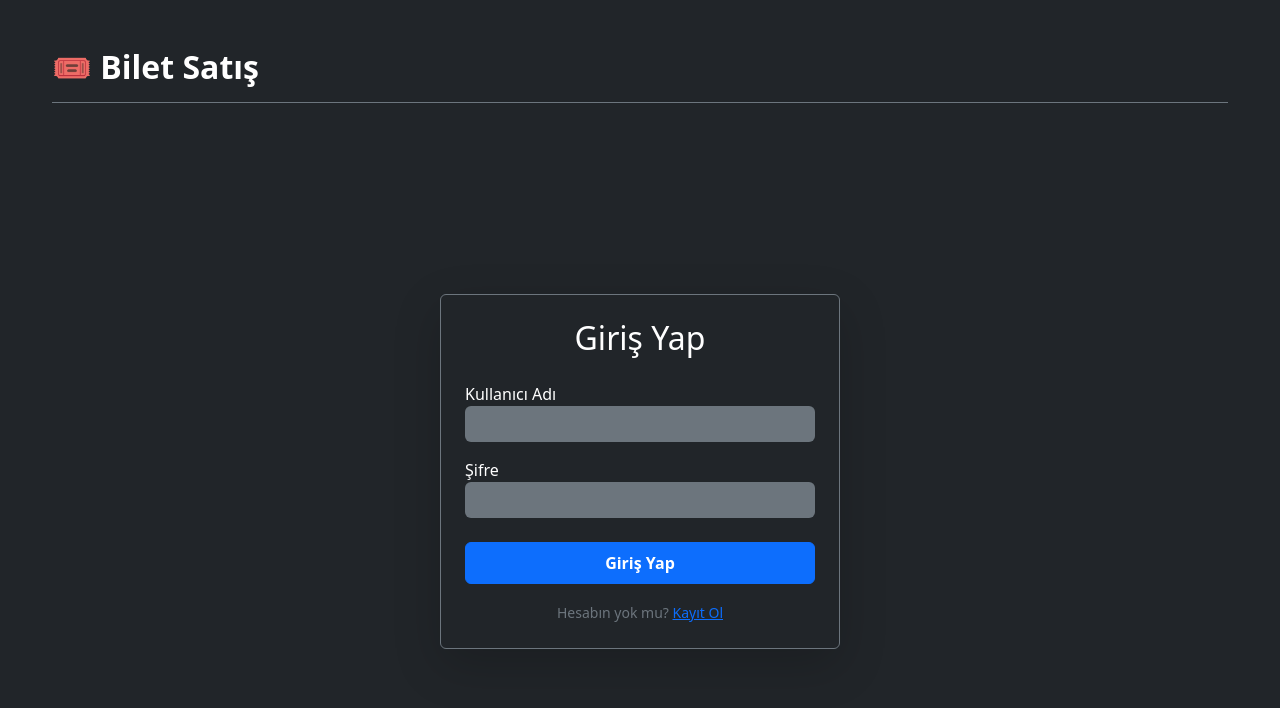
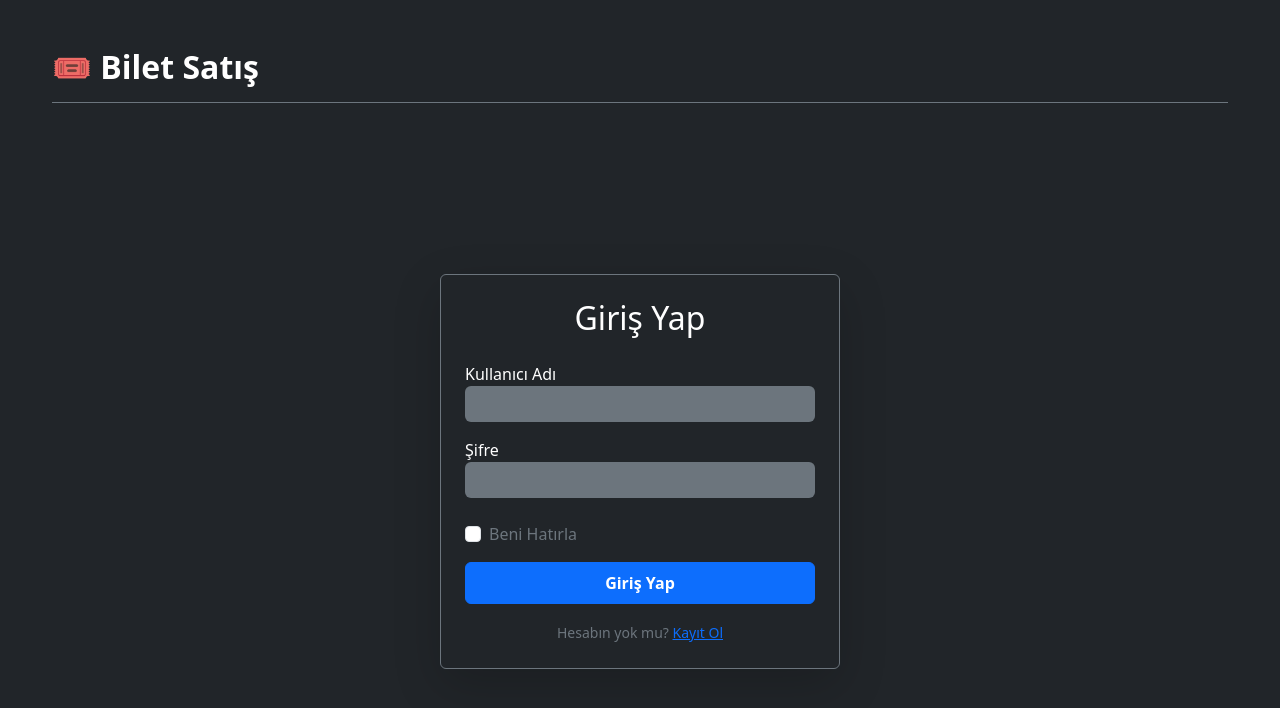
Before and after one commit to ertugelbir-hub/biletsatisuygulamasi-frontend, a React (Vite) app: page / in a window 1280 px wide. Shown: the top 708 px of the page. Built offline with nearby package versions, Linux system fonts and the light colour scheme; no server answers.

Commit message:
feat: 'Beni Hatırla' (Remember Me) özelliği eklendi ve oturum yönetimi localStorage/sessionStorage ile güncellendi.

```diff
--- a/src/App.jsx
+++ b/src/App.jsx
@@ -16,8 +16,7 @@ function App() {
   // --- 1. STATE TANIMLARI (Hepsi En Tepede) ---
     // Adres çubuğu "/" değilse (örn: /admin, /abc) true olur
   const [isNotFound, setIsNotFound] = useState(window.location.pathname !== "/");
-  const [isAuthenticated, setIsAuthenticated] = useState(!!localStorage.getItem("token"));
-  const [events, setEvents] = useState([]);
+  const [isAuthenticated, setIsAuthenticated] = useState(!!(localStorage.getItem("token") || sessionStorage.getItem("token")));
   const [loading, setLoading] = useState(true);
   const [error, setError] = useState("");
 
@@ -28,12 +27,13 @@ function App() {
 
   // Sayfa Yönlendirme State'leri
   const [selectedEvent, setSelectedEvent] = useState(null);
+  const [events, setEvents] = useState([]);
   const [showMyTickets, setShowMyTickets] = useState(false);
   const [showAdmin, setShowAdmin] = useState(false); // Admin paneli açık mı?
   const [showProfile, setShowProfile] = useState(false);
 
   // Kullanıcı Rolü
-  const userRole = localStorage.getItem("role"); // ADMIN mi USER mı?
+ const userRole = localStorage.getItem("role") || sessionStorage.getItem("role");
 
 
   // --- 2. USE EFFECT ---
@@ -59,6 +59,7 @@ function App() {
         sort: "dateTime",
         dir: "asc",
         ...filters
+
       };
 
      // Temizlik: Boş string olan filtreleri gönderme
@@ -224,9 +225,9 @@ return (
                     setShowAdmin(false);
                  }}
                >
-                 👤 {localStorage.getItem("username")}
+                 👤 {localStorage.getItem("username") || sessionStorage.getItem("username")}
                </button>
-               <button onClick={handleLogout} className="btn btn-outline-danger">Çıkış ({localStorage.getItem("username")})</button>
+               <button onClick={handleLogout} className="btn btn-outline-danger">Çıkış ({localStorage.getItem("username") || sessionStorage.getItem("username")})</button>
             </div>
           )}
         </div>
--- a/src/apiClient.js
+++ b/src/apiClient.js
@@ -10,8 +10,8 @@ const apiClient = axios.create({
 // HER İSTEKTEN ÖNCE ÇALIŞACAK "KAPICI" (INTERCEPTOR)
 apiClient.interceptors.request.use(
   (config) => {
-    // Tarayıcının hafızasından token'ı al
-    const token = localStorage.getItem("token");
+   // ÖNCE localStorage'a bak, YOKSA sessionStorage'a bak
+    const token = localStorage.getItem("token") || sessionStorage.getItem("token");
 
     // Eğer token varsa, isteğin başlığına (Header) yapıştır
     if (token) {
--- a/src/components/auth/Auth.jsx
+++ b/src/components/auth/Auth.jsx
@@ -10,6 +10,7 @@ function Auth({ onLoginSuccess }) {
   const [email, setEmail] = useState(""); // Sadece kayıt için
   const [error, setError] = useState("");
   const [loading, setLoading] = useState(false);
+  const [rememberMe, setRememberMe] = useState(false);
   const handleSubmit = async (e) => {
     e.preventDefault();
     setError("");
@@ -25,17 +26,42 @@ function Auth({ onLoginSuccess }) {
 
     try {
       const response = await apiClient.post(endpoint, payload);
+      console.log("Backend Cevabı:", response); // <--- LOG 1
 
       if (isLogin) {
         // GİRİŞ BAŞARILI: Token'ı kaydet
         // Backend'den dönen yapın { token: "..." } ise:
         const token = response.data.token || response.data; // String dönerse direkt al
-        // YENİ KISIM: Token'ı çöz ve rolü al
-        const decoded = jwtDecode(token);
-        const userRole = decoded.role; // Backend'de "role" diye kaydetmiştik
-        localStorage.setItem("token", token);
-        localStorage.setItem("username", username);
-        localStorage.setItem("role", userRole); // <-- ROLÜ KAYDETTİK
+        console.log("Gelen Token:", token); // <--- LOG 2
+        // YENİ KISIM: Token'ı çöz ve rolü al,
+        if (!token) {
+            throw new Error("Backend'den Token gelmedi!");
+        }
+        let userRole = "USER";
+       try {
+            const decoded = jwtDecode(token);
+            console.log("Çözülen Token:", decoded); // <--- LOG 3
+
+            if (decoded.role) {
+                userRole = decoded.role || "USER";
+            }
+
+            } catch (decodeError) {
+            console.error("Token çözülemedi:", decodeError);
+            // Token çözülemezse bile akışı bozmayalım, varsayılan role ile devam edelim
+        }
+
+        if (rememberMe) {
+            // Kalıcı Hafıza (Beni Hatırla SEÇİLİ)
+            localStorage.setItem("token", token);
+            localStorage.setItem("username", username);
+            localStorage.setItem("role", userRole);
+        } else {
+            // Geçici Hafıza (Beni Hatırla SEÇİLİ DEĞİL)
+            sessionStorage.setItem("token", token);
+            sessionStorage.setItem("username", username);
+            sessionStorage.setItem("role", userRole);
+        }
         toast.success("👋 Hoşgeldin " + username);
         onLoginSuccess(); // App.jsx'e haber ver
       } else {
@@ -46,9 +72,14 @@ function Auth({ onLoginSuccess }) {
       }
       if (!isLogin) setLoading(false);
     } catch (err) {
-      console.error(err);
+
+      console.error("LOGIN HATASI DETAYI:", err); // <--- LOG 4 (Gerçek hatayı burada göreceğiz)
+      if (!err.response) {
+          setError("Uygulama hatası: " + err.message);
+      }else{
       const msg = getErrorMessage(err);
       toast.error(`❌ ${msg}`);
+    }
       setLoading(false);
     }
   };
@@ -95,6 +126,20 @@ function Auth({ onLoginSuccess }) {
               required
             />
           </div>
+          {isLogin && (
+            <div className="mb-3 form-check">
+                <input
+                    type="checkbox"
+                    className="form-check-input"
+                    id="rememberMe"
+                    checked={rememberMe}
+                    onChange={(e) => setRememberMe(e.target.checked)}
+                />
+                <label className="form-check-label text-secondary" htmlFor="rememberMe">
+                    Beni Hatırla
+                </label>
+            </div>
+          )}
 
           <button type="submit" className="btn btn-primary w-100 py-2 fw-bold" disabled={loading} >
             {loading ? (
--- a/src/components/auth/Profile.jsx
+++ b/src/components/auth/Profile.jsx
@@ -3,8 +3,8 @@ import apiClient from '../../apiClient'; // Yola dikkat et (../../)
 import { toast } from 'react-toastify';
 
 function Profile({ onBack }) {
-  const username = localStorage.getItem("username");
-  const role = localStorage.getItem("role");
+  const username = localStorage.getItem("username") || sessionStorage.getItem("username");
+  const role = localStorage.getItem("role") || sessionStorage.getItem("role");
 
   // Şifre State'leri
   const [passwords, setPasswords] = useState({
```
